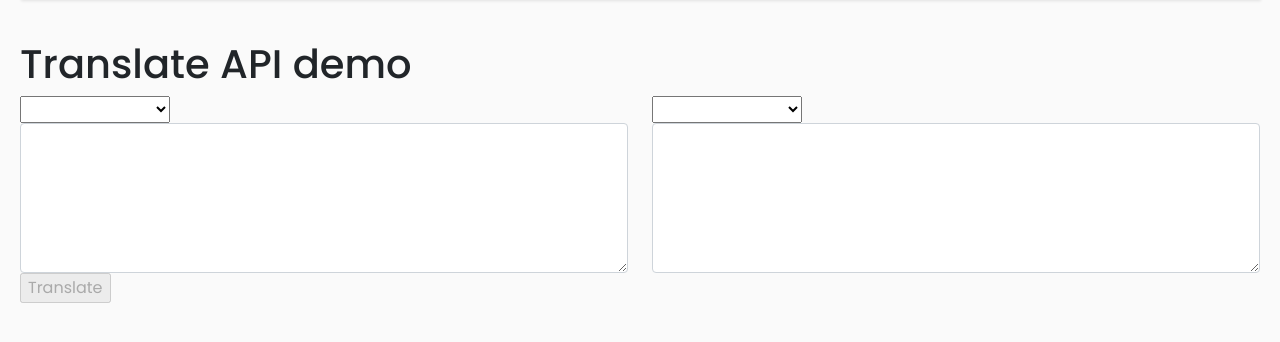
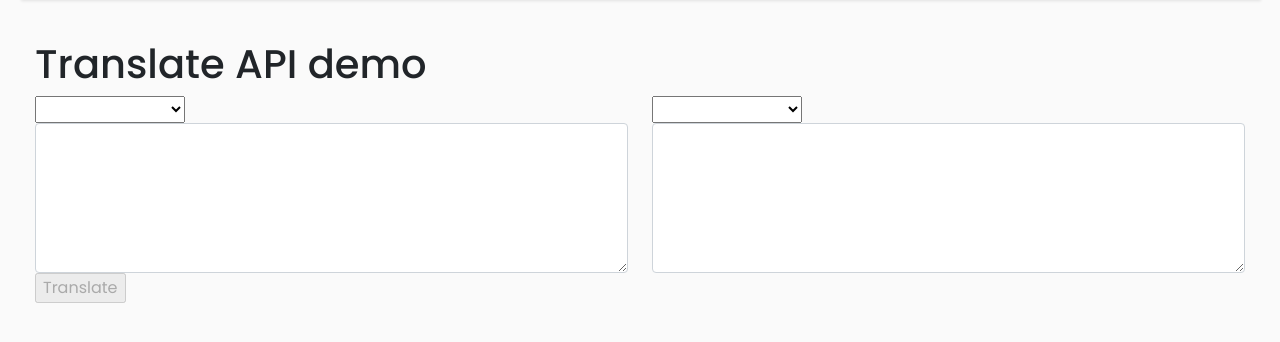
Before and after one commit to translatorswb/web-demos, a FastAPI app: page /translate in a window 1280 px wide. Shown: the part 130-472 px from the top of the page. Run offline with FastAPI, Linux system fonts and the light colour scheme; lists and menus that the app fills with data are empty; some libraries are stand-ins or nearby versions.

Commit message:
div change

```diff
--- a/templates/translate.html
+++ b/templates/translate.html
@@ -12,7 +12,7 @@
 {% block page_content %}
 
 <form id="myForm" method="POST">
-  <div style="width: 100%; display: table;">
+  <div class="col-12 up-area" style="display: table;">
       <h1>Translate API demo</h1>
       <div style="display: table-row">
           <div style="width: 49%; display: table-cell;">
```
